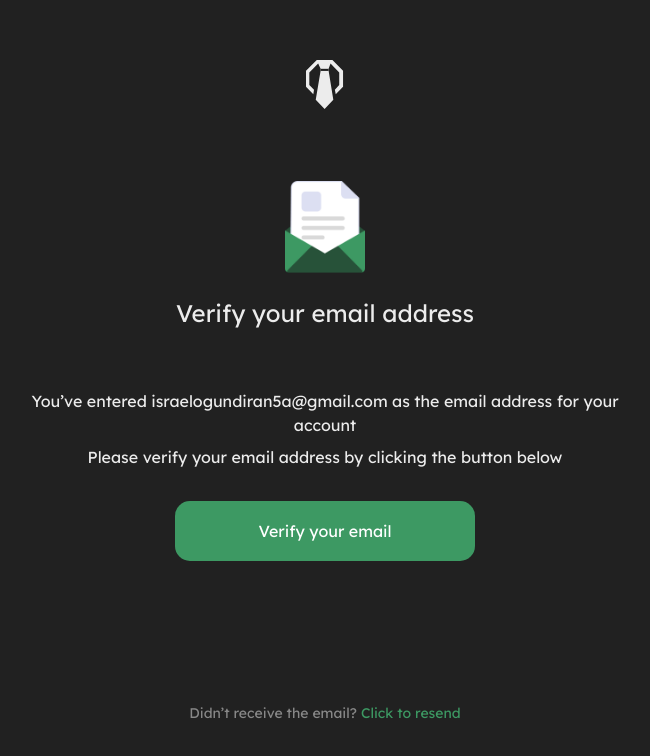
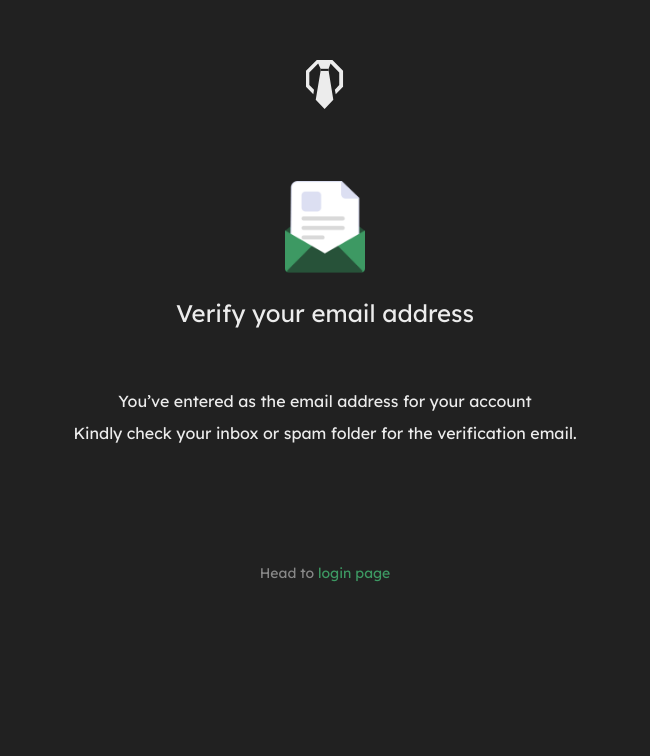
Before and after one commit to Chioma-Okeke/InterviewAI, a React (Vite) app: page /auth/verifyemail in a window 1280 px wide. Shown: the top 756 px of the page, without its empty margins (315-965 px from the left). Built offline with nearby package versions, Linux system fonts and the light colour scheme; no server answers.

Commit message:
fixed bugs on master branch

```diff
--- a/src/App.jsx
+++ b/src/App.jsx
@@ -18,10 +18,6 @@ import StagesLayout from "./components/shared/layout/StagesLayout";
 import Home from "./pages/Home";
 import Practice from "./pages/practice-pages/Practice";
 import Stages from "./pages/learningPages/Stages";
-import CoreStage from "./pages/learningPages/CoreStage";
-import PreparationStage from "./pages/learningPages/PreparationStage";
-import ApplicationStage from "./pages/learningPages/ApplicationStage";
-import InterviewStage from "./pages/learningPages/InterviewStage";
 import ChangePassword from "./pages/authPages/ChangePassword";
 import ForgotPassword from "./pages/authPages/ForgotPassword";
 import LogIn from "./pages/authPages/Login";
@@ -36,7 +32,6 @@ import ScrollToTop from "./components/shared/ScrollToTop";
 import MyLearning from "./pages/MyLearning";
 import CoursesContainer from "./components/shared/layout/CoursesContainer";
 import UserProfile from "./pages/UserProfile";
-import MobModule from "./components/courses/courseSections/MobModule";
 import InterviewMethod from "./components/practice/InterviewMethod";
 import InterviewLayout from "./components/shared/layout/InterviewLayout";
 import TextInterview from "./components/interview/TextInterview";
--- a/src/components/authComponents/AuthForm.jsx
+++ b/src/components/authComponents/AuthForm.jsx
@@ -71,7 +71,7 @@ function AuthForm({ buttonText, authGate }) {
                 });
                 if (res.status === "success") {
                     toast.success(res.msg);
-                    navigate("/auth/verifyemail");
+                    navigate("/auth/verifyemail", {state: {userEmail: formData.email}});
                 }
             } else {
                 res = await userAuthentication.login(sanitizedFormData);
@@ -90,7 +90,7 @@ function AuthForm({ buttonText, authGate }) {
         } catch (err) {
             console.error(err);
             toast.error(
-                err.response?.data?.message || "Error when authenticating user"
+               err.message
             );
         } finally {
             setIsLoading(false);
--- a/src/components/interview/AudioInterview.jsx
+++ b/src/components/interview/AudioInterview.jsx
@@ -1,13 +1,13 @@
 import { useEffect, useMemo, useRef, useState } from "react";
 import { useDispatch, useSelector } from "react-redux";
 import { io } from "socket.io-client";
-import { pauseAudioInterview } from "../../store/interviewSlice";
+import { endAudioInterview, endTextInterview, endVideoInterview, pauseAudioInterview } from "../../store/interviewSlice";
 import marble from "../../assets/marble.png";
 import audio from "../../assets/audio.png";
 import DialogBox from "../reusables/DialogBox";
 import TrophyIcon from "../../assets/trophy.svg";
 import WarnIcon from "../../assets/warning.svg"
-import { useNavigate } from "react-router-dom";
+import { useLocation, useNavigate } from "react-router-dom";
 import { resumeTimer } from "../../store/timerSlice";
 
 const AudioInterview = () => {
@@ -30,6 +30,7 @@ const AudioInterview = () => {
     const isEndAudioRequested = useSelector(
         (state) => state.interview.isEndAudioRequested
     );
+    const {pathname} = useLocation()
 
     const payload = useMemo(
         () => ({
@@ -125,6 +126,17 @@ const AudioInterview = () => {
     }
 
     function navigateToResult () {
+        switch (pathname) {
+            case "/user/practice/interviewdemo/text":
+                dispatch(endTextInterview());
+                break;
+            case "/user/practice/interviewdemo/audio":
+                dispatch(endAudioInterview());
+                break;
+            case "/user/practice/interviewdemo/video":
+                dispatch(endVideoInterview());
+                break;
+        }
         navigate("/user/practice/results")
     }
 
--- a/src/components/practice/First.jsx
+++ b/src/components/practice/First.jsx
@@ -26,9 +26,9 @@ function First() {
             const response = await userServices.getJobProfiles(token);
             setUserProfiles(response);
         } catch (error) {
-            toast.error(
-                error.response?.data?.msg || "Error when fetching profiles"
-            );
+            // toast.error(
+            //     error.response?.data?.msg || "Error when fetching profiles"
+            // );
         } finally {
             setLoading(false);
         }
--- a/src/components/shared/navBar/SideBar.jsx
+++ b/src/components/shared/navBar/SideBar.jsx
@@ -349,7 +349,7 @@ function SideBar() {
                         </ul>
                     </nav>
                 </div>
-                <div
+                {/* <div
                     onClick={() =>
                         setTheme(theme === "dark" ? "light" : "dark")
                     }
@@ -364,7 +364,7 @@ function SideBar() {
                     <span className="leading-[20px] text-sm text-[#0D0D0D] dark:text-primary-light">
                         Change to {theme === "dark" ? "Light" : "Dark"} mode
                     </span>
-                </div>
+                </div> */}
             </div>
             <ToastContainer />
         </section>
--- a/src/hooks/useWebSocket.jsx
+++ b/src/hooks/useWebSocket.jsx
@@ -36,7 +36,6 @@ const useWebSocket = (onMessage) => {
 
         // Listen for incoming messages
         socketRef.current.on("INTERVIEWER_RESPONSE", (message) => {
-            console.log(message, "coming in")
             if (onMessage) {
                 onMessage(message);
             }
--- a/src/pages/authPages/VerifyEmail.jsx
+++ b/src/pages/authPages/VerifyEmail.jsx
@@ -9,23 +9,25 @@ import Envelop from "../../assets/verification-image.png";
 import Button from "../../components/reusables/Button";
 import useThemeSwitcher from "../../hooks/useThemeSwitcher";
 import { UserAuthentication } from "../../services/AuthServices";
-import { useNavigate } from "react-router-dom";
+import { Link, useLocation, useNavigate } from "react-router-dom";
 
 function VerifyEmail() {
     const [theme, setTheme] = useThemeSwitcher();
-    const navigate = useNavigate()
+    const navigate = useNavigate();
+    const location = useLocation()
+    const userEmail = location.state || ""
 
     async function verifyUser() {
         const userAuthentication = new UserAuthentication();
         try {
-            const response = await userAuthentication.verifyEmail()
+            const response = await userAuthentication.verifyEmail();
             if (response.status === "success") {
-                toast.success(response.msg)
-                navigate('/auth/login')
+                toast.success(response.msg);
+                navigate("/auth/login");
             }
         } catch (err) {
             console.error(err);
-            toast.error(err.response?.data?.msg || "Something went wrong")
+            toast.error(err.response?.data?.msg || "Something went wrong");
         }
     }
 
@@ -67,15 +69,24 @@ function VerifyEmail() {
                         </div>
                         <div className="text-center flex flex-col gap-2 text-primary-dark dark:text-primary-light">
                             <p className="hidden sm:block">
-                                    You’ve entered israelogundiran5a@gmail.com
-                                    as the email address for your account
+                                You’ve entered {userEmail.userEmail} as
+                                the email address for your account
                             </p>
                             <p>
-                                    Please verify your email address by clicking
-                                    the button below
+                                Kindly check your inbox or spam folder for the verification email.
                             </p>
                         </div>
-                            <Button onClick={verifyUser} className="w-full mt-8 mb-6 text-white py-[18px] px-5 rounded-[15px] bg-[#3D9963] max-w-[300px] mx-auto">
+                        <p className="text-[#3B3B3B] dark:text-ternary-light text-sm flex justify-center gap-1 w-full mt-[118px]">
+                                Head to{" "}
+                                <Link to={"/auth/login"} className="text-[#3D9963]">
+                                    login page
+                                </Link>
+                            </p>
+                        <div className="hidden">
+                            <Button
+                                onClick={verifyUser}
+                                className="w-full mt-8 mb-6 text-white py-[18px] px-5 rounded-[15px] bg-[#3D9963] max-w-[300px] mx-auto"
+                            >
                                 Verify your email
                             </Button>
                             <p className="text-[#3B3B3B] dark:text-ternary-light text-sm flex justify-center gap-1 w-full mt-[118px]">
@@ -87,6 +98,7 @@ function VerifyEmail() {
                         </div>
                     </div>
                 </div>
+            </div>
         </motion.div>
     );
 }
--- a/src/services/AuthServices.js
+++ b/src/services/AuthServices.js
@@ -7,8 +7,11 @@ export class UserAuthentication {
             const response = await apiClient.post(`/signup`, userData)
             return response.data
         } catch (error) {
-            console.error('Signup error:', error.response?.data || error.message)
-            throw error
+            const errorMessage =
+                error.response?.data?.msg ||
+                "Error when authenticating user";
+            console.error("Sign up error:", errorMessage);
+            throw new Error(errorMessage);
         }
     }
 
@@ -17,8 +20,11 @@ export class UserAuthentication {
             const response = await apiClient.post(`/signin`, userData)
             return response.data
         } catch (error) {
-            console.error('Login error:', error.response?.data || error.message)
-            throw error
+            const errorMessage =
+                error.response?.data?.message ||
+                "Error when authenticating user";
+            console.error("Sign up error:", errorMessage);
+            throw new Error(errorMessage);
         }
     }
 
```
Lines whose indentation alone changed are shown as unchanged.
